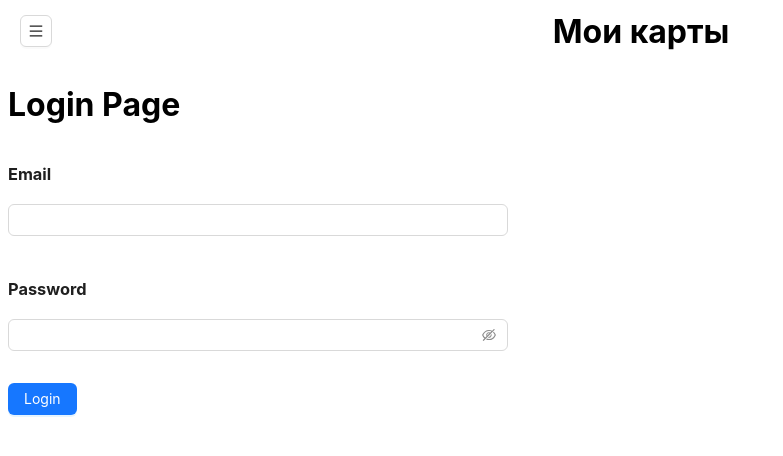
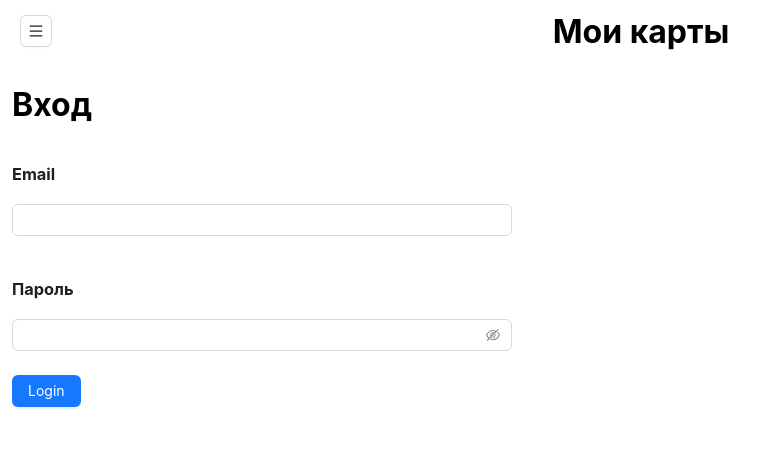
Before and after one commit to qGamerw/delivery-service, a React (Create React App) app in the folder frontend/: page /login in a window 1280 px wide. Shown: the top 456 px of the page, without its empty margins (0-783 px from the left). Built offline with nearby package versions, Linux system fonts and the light colour scheme.

Commit message:
Added the ability to log in

```diff
--- a/frontend/package.json
+++ b/frontend/package.json
@@ -48,5 +48,6 @@
   },
   "devDependencies": {
     "axios": "^1.5.1"
-  }
+  },
+  "proxy": "http://localhost:8080"
 }
--- a/frontend/src/pages/LoginPage.tsx
+++ b/frontend/src/pages/LoginPage.tsx
@@ -1,5 +1,9 @@
 import React, { useState } from 'react';
-import { Input, Button, Form } from 'antd';
+import {Input, Button, Form, message} from 'antd';
+import authService from "../services/AuthService";
+import {loginUser} from "../slices/userSlice";
+import {useNavigate} from "react-router-dom";
+import {useDispatch} from "react-redux";
 
 interface LoginProps {
     username: string;
@@ -12,6 +16,9 @@ const LoginPage: React.FC = () => {
         password: '',
     });
 
+    const dispatch = useDispatch();
+    const navigate = useNavigate();
+
     const handleInputChange = (
         e: React.ChangeEvent<HTMLInputElement>,
         field: 'username' | 'password'
@@ -23,15 +30,21 @@ const LoginPage: React.FC = () => {
     };
 
     const handleLogin = () => {
-        console.log('Logging in with:', loginData);
+        authService.login(loginData, dispatch).then((user) => {
+            console.log(user)
+            navigate("/info")
+        }, (error) => {
+            const _content = (error.response && error.response.data)
+            console.log(_content);
+            message.error("Неправильный логин или пароль");
+        })
     };
 
     return (
-        <div style={{alignItems: "center"}}>
-            <h1 style={{paddingLeft : 8}}>Login Page</h1>
+        <div style={{paddingLeft : 12}}>
+            <h1>Вход</h1>
             <Form>
-
-                <Form.Item  style={{paddingRight : 8, paddingLeft : 8}}>
+                <Form.Item  style={{paddingRight : 8}}>
                     <h3>Email</h3>
                     <Input
                         style={{ maxWidth: '500px' }}
@@ -42,8 +55,8 @@ const LoginPage: React.FC = () => {
                     />
                 </Form.Item>
 
-                <Form.Item style={{paddingRight : 8, paddingLeft : 8}}>
-                    <h3>Password</h3>
+                <Form.Item style={{paddingRight : 8}}>
+                    <h3>Пароль</h3>
                     <Input.Password
                         style={{ maxWidth: '500px' }}
                         maxLength={30}
@@ -53,7 +66,7 @@ const LoginPage: React.FC = () => {
                 </Form.Item>
 
                 <Form.Item>
-                    <Button type="primary" onClick={handleLogin} style={{margin : 8}}>
+                    <Button type="primary" onClick={handleLogin}>
                         Login
                     </Button>
                 </Form.Item>
--- a/frontend/src/services/AuthService.ts
+++ b/frontend/src/services/AuthService.ts
@@ -17,11 +17,11 @@ interface User {
     accessToken: string;
 }
 
-const API_URL_CART = "/api/auth/";
+const API_URL = "http://localhost:8080/api/auth/"
 
 const register = (registration: Registration) => {
     const { username, email, password } = registration;
-    return axios.post(API_URL_CART + "signup", {
+    return axios.post(API_URL + "signup", {
       username,
       email,
       password,
@@ -32,7 +32,7 @@ const login = async (login: Login, dispatch: Dispatch): Promise<User> => {
     const {username, password} = login;
 
     let response = await axios
-        .post<User>(API_URL_CART + "signin", {
+        .post<User>(API_URL + "signin", {
             username,
             password,
         });
--- a/frontend/src/store.ts
+++ b/frontend/src/store.ts
@@ -1,5 +1,5 @@
 import { configureStore } from '@reduxjs/toolkit';
-import userReducer from './slices/UserSlice';
+import userReducer from './slices/userSlice';
 
 const store = configureStore({
     reducer: {
```
Also changed, not shown: frontend/src/services/AuthHeader.ts (+7 -15 lines), frontend/src/slices/userSlice.ts (renamed from frontend/src/slices/UserSlice.ts).
